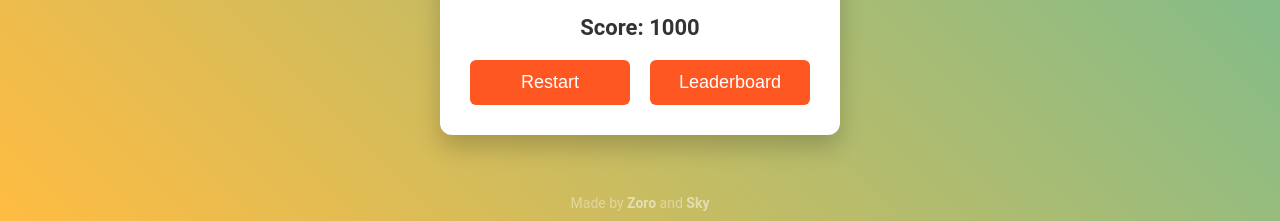
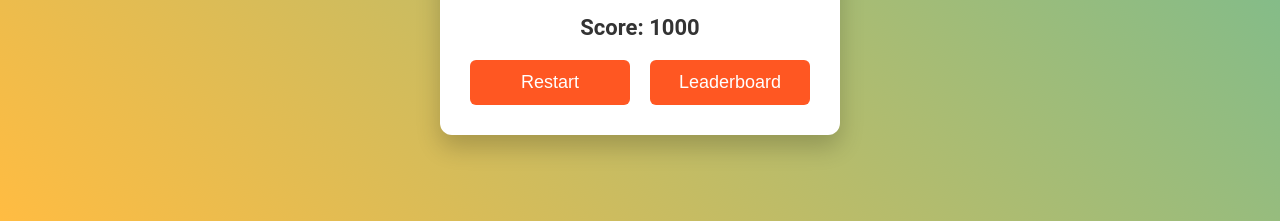
Before and after one commit to Leander-Antony/brain-dead, a Flask app: page / in a window 1280 px wide. Shown: the part 579-800 px from the top of the page. Run offline with Flask 3, Linux system fonts and the light colour scheme; data that the repository does not hold is empty.

Commit message:
Update index.html

```diff
--- a/templates/index.html
+++ b/templates/index.html
@@ -50,8 +50,8 @@
     </div>
 
     <!-- Credits Section -->
-    <div class="credits">
-        Made by <a href="https://github.com/Leander-Antony" target="_blank">Zoro</a> and <a href="" target="_blank">Sky</a>
+    <!-- <div class="credits">
+        Made by <a href="https://github.com/Leander-Antony" target="_blank">Zoro</a> and <a href="" target="_blank">Sky</a> -->
     </div>
     <script src="{{ url_for('static', filename='js/script.js') }}"></script>
 </body>
```
